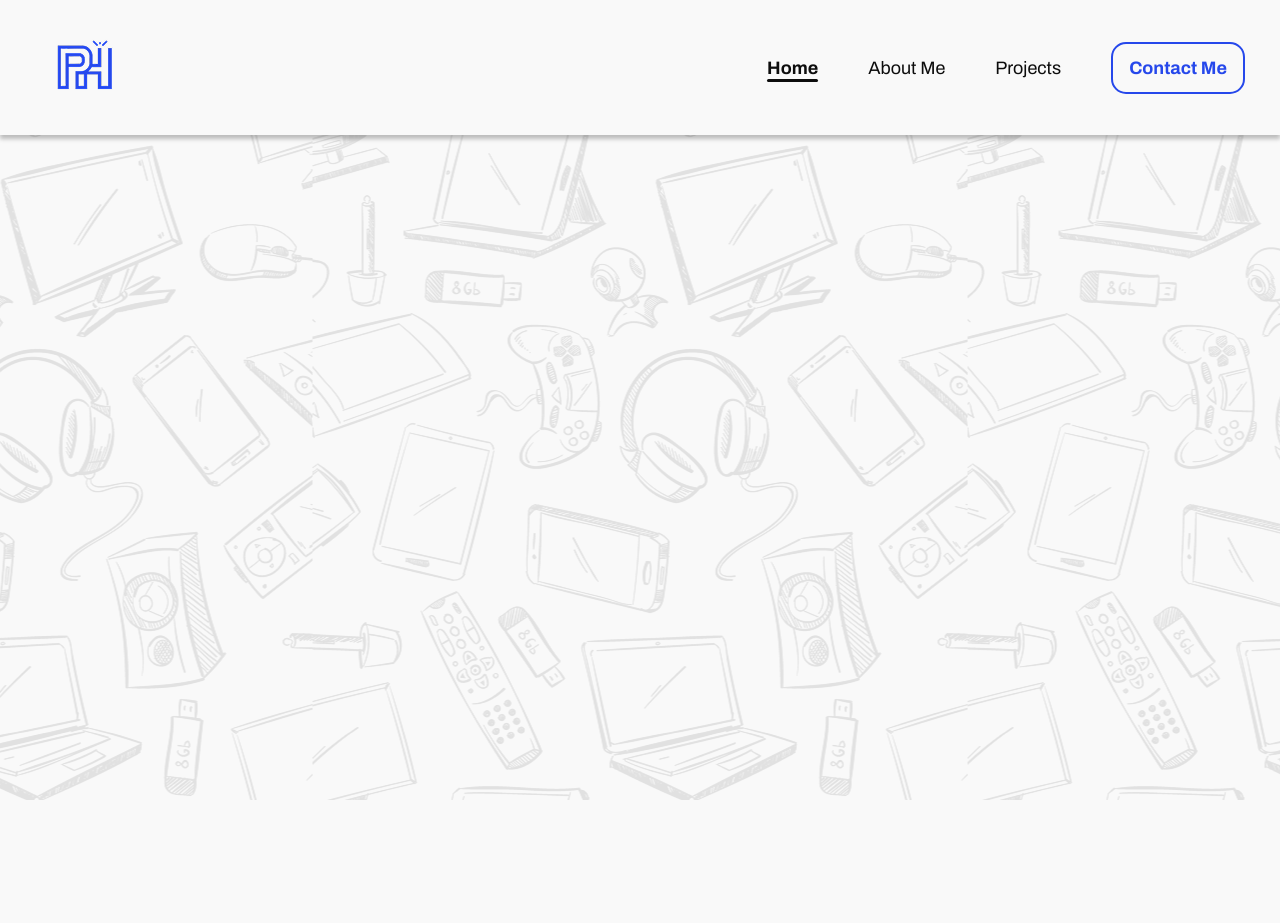
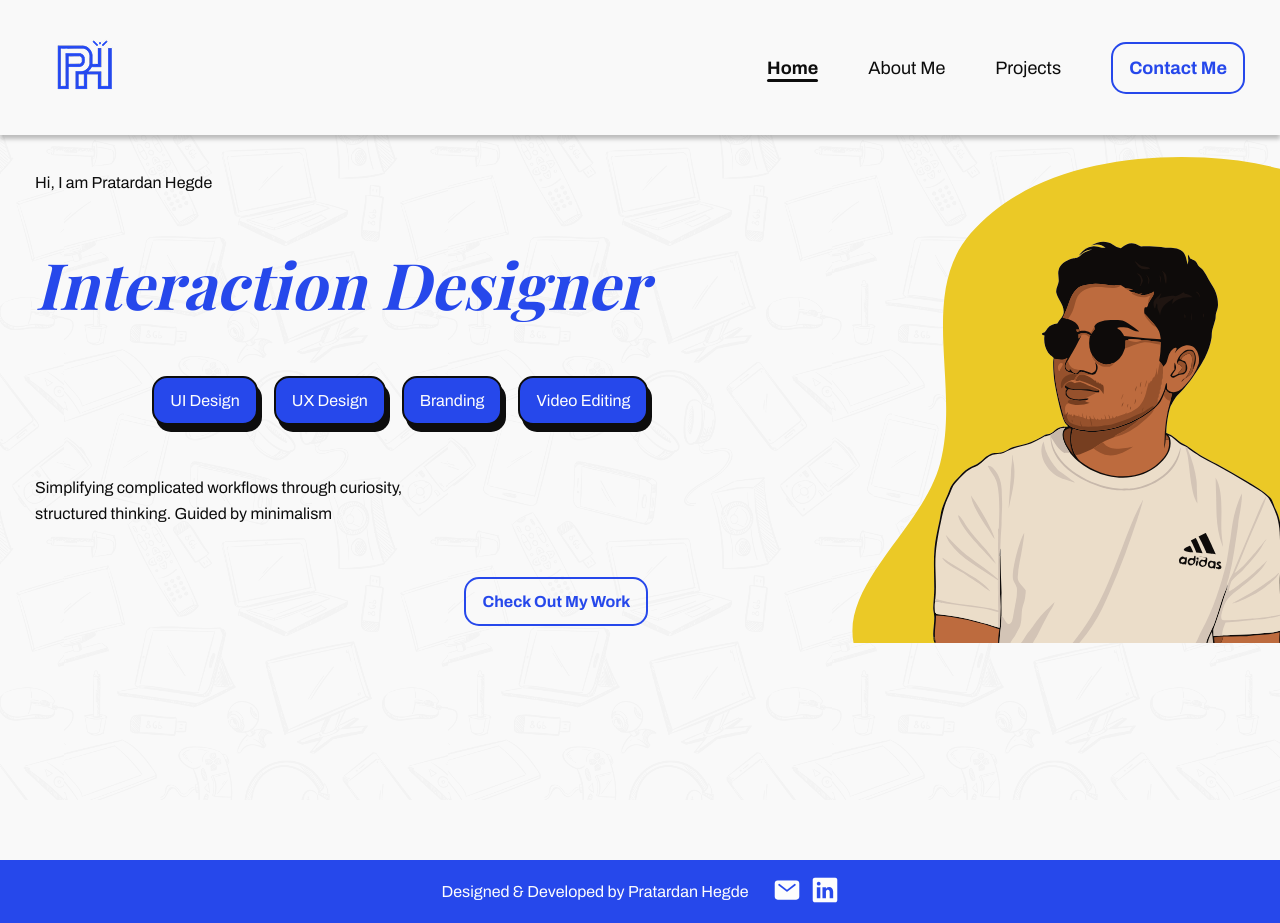
Before and after one commit to pratardan-commits/portfolio-website, a website: page index.html in a window 1280 px wide. Before the commit the page ends 800 px from the top, so only its background shows below. Drawn offline with nearby package versions, Linux system fonts and the light colour scheme; a web font is replaced by a local one.

Commit message:
Started Hero Banner

```diff
--- a/index.html
+++ b/index.html
@@ -11,16 +11,18 @@
     <link rel="preconnect" href="https://fonts.googleapis.com" />
     <link rel="preconnect" href="https://fonts.gstatic.com" crossorigin />
     <link
-      href="https://fonts.googleapis.com/css2?family=Archivo:ital,wght@0,100..900;1,100..900&display=swap"
+      href="https://fonts.googleapis.com/css2?family=Archivo:ital,wght@0,100..900;1,100..900&family=Playfair+Display:ital,wght@0,400..900;1,400..900&display=swap"
       rel="stylesheet"
     />
 
-    <link rel="preconnect" href="https://fonts.googleapis.com" />
-    <link rel="preconnect" href="https://fonts.gstatic.com" crossorigin />
-    <link
-      href="https://fonts.googleapis.com/css2?family=Playfair+Display:ital,wght@0,400..900;1,400..900&display=swap"
-      rel="stylesheet"
-    />
+    <script
+      type="module"
+      src="https://unpkg.com/ionicons@7.1.0/dist/ionicons/ionicons.esm.js"
+    ></script>
+    <script
+      nomodule
+      src="https://unpkg.com/ionicons@7.1.0/dist/ionicons/ionicons.js"
+    ></script>
 
     <title>prat-designs</title>
   </head>
@@ -38,8 +40,12 @@
           <li class="nav__item">
             <a class="nav__link nav__link--active" href="#">Home</a>
           </li>
-          <li class="nav__item"><a class="nav__link" href="#">About Me</a></li>
-          <li class="nav__item"><a class="nav__link" href="#">Projects</a></li>
+          <li class="nav__item">
+            <a class="nav__link" href="#">About Me</a>
+          </li>
+          <li class="nav__item">
+            <a class="nav__link" href="#">Projects</a>
+          </li>
           <li class="nav__item">
             <a class="nav__link btn" href="mailto:pratardan17@gmail.com"
               >Contact Me</a
@@ -48,11 +54,65 @@
         </ul>
       </nav>
     </header>
+
     <main>
-      <div class="section__hero"></div>
+      <section class="section__hero">
+        <div class="hero">
+          <div class="hero__content">
+            <p class="hero__greeting">Hi, I am Pratardan Hegde</p>
+            <h1 class="hero__title">Interaction Designer</h1>
+
+            <ul class="hero__tags">
+              <li class="hero__tag">UI Design</li>
+              <li class="hero__tag">UX Design</li>
+              <li class="hero__tag">Branding</li>
+              <li class="hero__tag">Video Editing</li>
+            </ul>
+
+            <p class="hero__description">
+              Simplifying complicated workflows through curiosity, structured
+              thinking. Guided by minimalism
+            </p>
+
+            <a class="btn hero__btn" href="#">Check Out My Work </a>
+          </div>
+
+          <div class="hero__image-wrapper">
+            <img
+              class="hero__image"
+              src="assets/images/hero-profile.svg"
+              alt="Pratardan Hegde's Illustration"
+            />
+          </div>
+        </div>
+      </section>
     </main>
-    <!-- <footer class="footer">
-      <p>Designed & Devoloped by Pratardan Hegde</p>
-    </footer> -->
+
+    <footer class="footer">
+      <p class="footer__paragraph">Designed & Developed by Pratardan Hegde</p>
+      <div class="footer__icons">
+        <a
+          class="footer__link"
+          href="mailto:pratardan17@gmail.com"
+          aria-label="Icon to open Pratardan's Email"
+        >
+          <ion-icon
+            class="footer__icon footer__icon--mail"
+            name="mail"
+          ></ion-icon>
+        </a>
+        <a
+          class="footer__link"
+          href="https://www.linkedin.com/in/pratardanhegde/"
+          target="_blank"
+          aria-label="Icon to open Pratardan's Linkedin"
+        >
+          <ion-icon
+            class="footer__icon footer__icon--linkedin"
+            name="logo-linkedin"
+          ></ion-icon>
+        </a>
+      </div>
+    </footer>
   </body>
 </html>
--- a/sass/components/_button.scss
+++ b/sass/components/_button.scss
@@ -5,6 +5,8 @@
   font-weight: bold;
   border: 2px solid $color-primary;
   box-shadow: 4px 7px 0 0 transparent;
+  font-family: inherit;
+  text-decoration: none;
 
   &:hover {
     color: $color-white;
--- /dev/null
+++ b/sass/components/_footer.scss
@@ -0,0 +1,20 @@
+.footer {
+  display: flex;
+  align-items: center;
+  justify-content: center;
+  background-color: $color-primary;
+  padding: 1.6rem 3.4rem;
+  color: $color-white;
+  gap: 2.4rem;
+
+  &__icons {
+    display: flex;
+    justify-content: space-between;
+    gap: 1rem;
+  }
+
+  &__icon {
+    font-size: 2.8rem;
+    color: $color-white;
+  }
+}
--- a/sass/main.scss
+++ b/sass/main.scss
@@ -8,6 +8,7 @@
 @import "base/utilities";
 
 @import "components/header";
+@import "components/footer";
 @import "components/button";
 
 @import "pages/home";
--- a/sass/pages/_home.scss
+++ b/sass/pages/_home.scss
@@ -1,15 +1,19 @@
 .section__hero {
   height: 100vh;
-  position: relative; // 👈 needed
+  width: 100%;
+  position: relative;
+  overflow: hidden;
+  margin-bottom: 6rem;
 
   &::before {
     content: "";
     position: absolute;
-    inset: 0; // covers full area
+    inset: 0;
     background-image: url(../assets/images/hero-background.png);
-
+    background-size: 30%;
+    background-repeat: repeat;
     background-position: center;
-    opacity: 0.1;
+    opacity: 0.025;
     z-index: 0;
   }
 
@@ -18,3 +22,68 @@
     z-index: 1;
   }
 }
+
+.hero {
+  display: flex;
+  align-items: center;
+  justify-content: space-between;
+  height: 100%;
+  padding-left: 3.5rem;
+
+  &__content {
+    display: flex;
+    flex-direction: column;
+    gap: 5rem;
+  }
+
+  &__greeting {
+    font-size: 1.6rem;
+  }
+
+  &__title {
+    font-family: "Playfair Display", sans-serif;
+    font-size: 6.4rem;
+    font-weight: Black;
+    font-style: italic;
+    color: $color-primary;
+  }
+
+  &__tags {
+    display: flex;
+    margin-left: auto;
+    list-style: none;
+    gap: 1.6rem;
+    flex-wrap: wrap;
+  }
+
+  &__tag {
+    padding: 1.4rem 1.6rem;
+    background-color: $color-primary;
+    color: $color-white;
+    border-radius: 1.5rem;
+    border: 2px solid $color-black;
+    box-shadow: 4px 7px 0 0 $color-black;
+  }
+
+  &__description {
+    font-size: 1.6rem;
+    max-width: 40rem;
+    line-height: 1.6;
+  }
+
+  &__image-wrapper {
+    width: 35%;
+    height: 100%;
+  }
+
+  &__image {
+    position: relative;
+    height: 100%;
+    width: 100%;
+    object-fit: contain;
+  }
+
+  &__btn {
+    margin-left: auto;
+  }
+}
```
Also changed, not shown: assets/images/blob.svg (added), assets/images/hero-profile.png (added), assets/images/hero-profile.svg (added), styles/styles.css, 1 other file.
